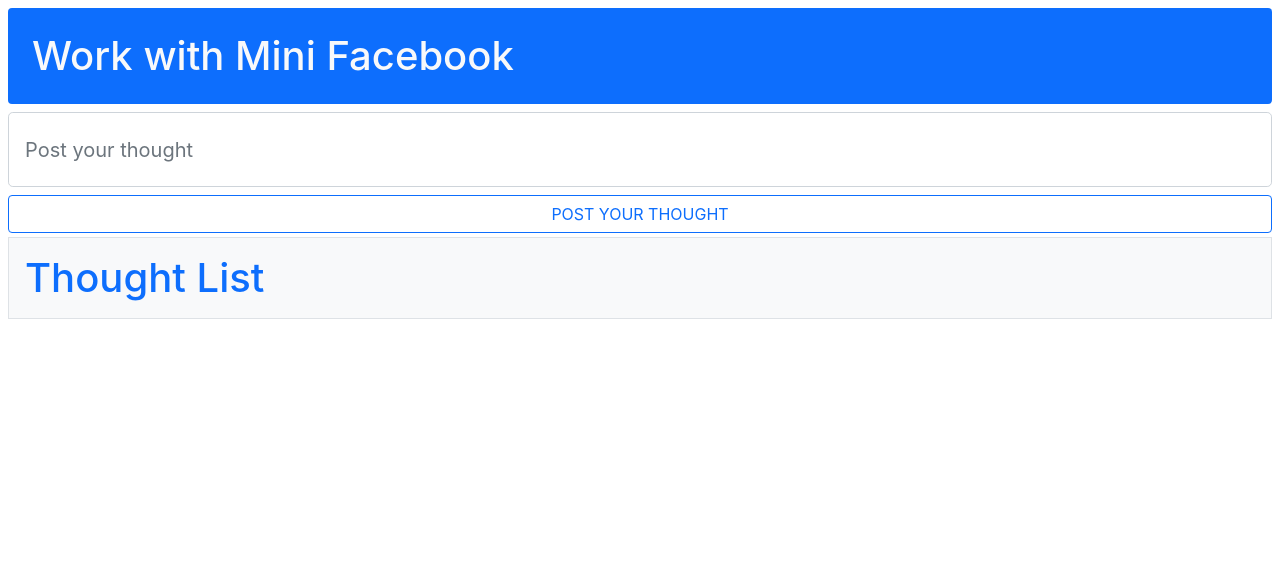
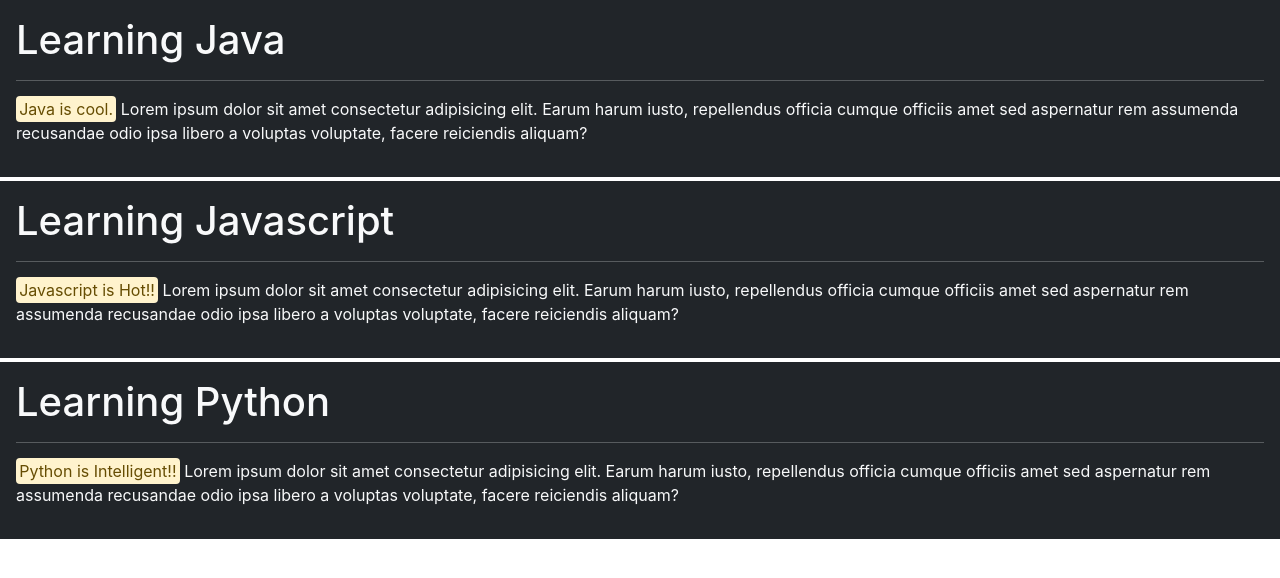
Before and after one commit to ratnadip-mondhe/day6_prooject, a React (Create React App) app: page / in a window 1280 px wide. Shown: the top 578 px of the page. Built offline with nearby package versions, Linux system fonts and the light colour scheme.

Commit message:
props concept

```diff
--- a/src/App.js
+++ b/src/App.js
@@ -1,79 +1,30 @@
 import logo from "./logo.svg";
 import "./App.css";
-import { useState } from "react";
-import { HelloWorld } from "./pages/HelloWorld";
-import { HelloUniverse } from "./pages/HelloUniverse";
-import { BrowserRouter, Route, Link } from "react-router-dom";
 
-export default function App() {
+function App() {
   return (
     <div>
-      <MyCompoenent />
+      <MyComponent heading="Java" desc="Java is cool." />
+      <MyComponent heading="Javascript" desc="Javascript is Hot!!" />
+      <MyComponent heading="Python" desc="Python is Intelligent!!" />
     </div>
   );
 }
 
-function MyCompoenent() {
-  let [list, setList] = useState([]);
-
-  // 1.
-  let [thought, setThought] = useState("");
-
-  const postYourThought = () => {
-    // const newlist = ["New Thought", ...list];
-    const newlist = [thought, ...list];
-    setList(newlist);
-
-    // clear the input:thougth
-    setThought("");
-  };
-
-  // 4
-  const handleInputChange = (e) => {
-    // console.log(e.target.value);
-
-    const newthought = e.target.value;
-    setThought(newthought);
-  };
-
-  // ENTER-2
-  const handleKeyEvent = (e) => {
-    // console.log(e.key, e.keyCode);
-    if (e.keyCode == 13) {
-      // console.log("User Has Pressed Entered....");
-      postYourThought();
-    }
-  };
-
+// Reading the PROPS passed by the Parent.
+function MyComponent({ heading, desc }) {
   return (
-    <div className="m-2">
-      <h1 className="bg-primary text-light p-4 rounded sticky-top">
-        Work with Mini Facebook
-      </h1>
-
-      <input
-        type="text"
-        className="form-control form-control-lg my-2"
-        style={{ height: 75 }}
-        placeholder="Post your thought"
-        value={thought} // 2.
-        onChange={handleInputChange} // 3
-        onKeyDown={handleKeyEvent} // ENTER-1
-      />
-      <input
-        type="button"
-        className="btn  btn-outline-primary w-100"
-        value="POST YOUR THOUGHT"
-        onClick={postYourThought}
-      />
-
-      <div className="h1 bg-light my-1 p-3 text-primary border">
-        Thought List
-      </div>
-
-      {list.map((item) => {
-        return <div className="alert alert-primary mt-1">{item}</div>;
-      })}
+    <div className="bg-dark p-3 text-light mb-1">
+      <h1>Learning {heading}</h1>
+      <hr />
+      <p>
+        <mark className="rounded alert-warning">{desc}</mark> Lorem ipsum dolor
+        sit amet consectetur adipisicing elit. Earum harum iusto, repellendus
+        officia cumque officiis amet sed aspernatur rem assumenda recusandae
+        odio ipsa libero a voluptas voluptate, facere reiciendis aliquam?
+      </p>
     </div>
   );
 }
+
+export default App;
```
